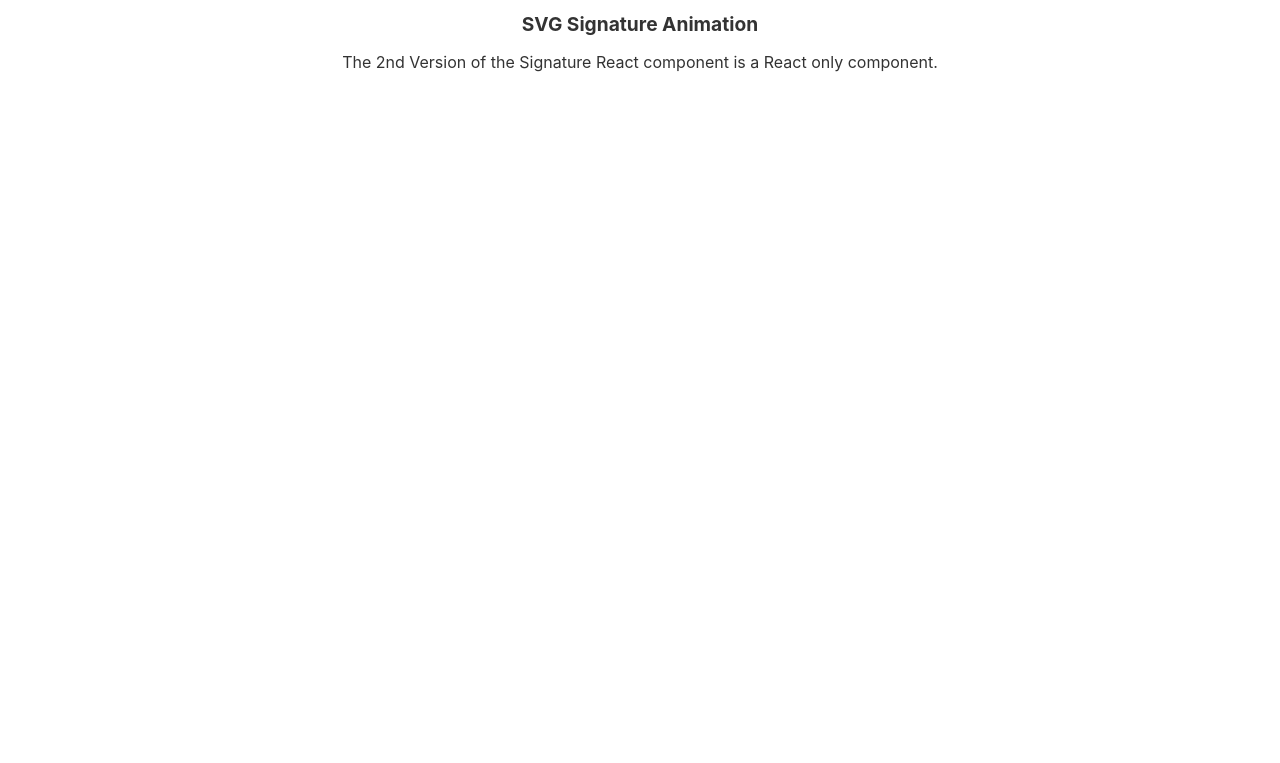
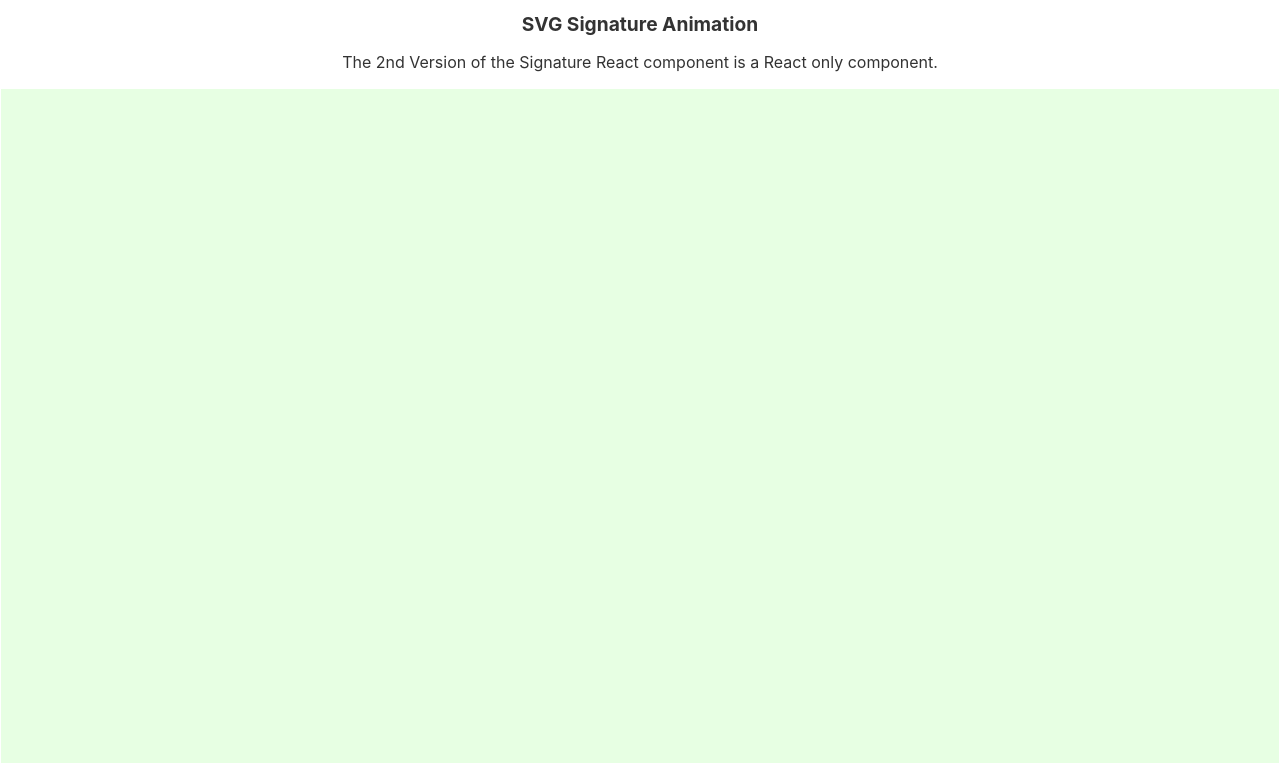
Before and after one commit to sabinamp/using-svg, a React (Create React App) app: page / in a window 1280 px wide. Shown: the part 677-1440 px from the top of the page. Built offline with nearby package versions, Linux system fonts and the light colour scheme.

Commit message:
pass properties to the SignatureR2 comp

```diff
--- a/src/components/SVGAnimContainer2.js
+++ b/src/components/SVGAnimContainer2.js
@@ -10,7 +10,7 @@
       The 2nd Version of the Signature React component is a React only component.
         </p>
 
-    <SignatureR2  /* strokewidth="2.5" fillcolor="#d6f6f2" bkgcolor="#303841" strokeopacity="1"  */ />
+    <SignatureR2 strokewidth="3" fillcolor="#1b3c59" bkgcolor="#e7ffe3" strokeopacity="1" />
   </div>
 
 );
--- a/src/components/signature/SignatureR2.css
+++ b/src/components/signature/SignatureR2.css
@@ -1,12 +1,15 @@
-.SignatureR2{
+ .SignatureR2{
   border: 1px solid white;
   height: 100vh;
   display: flex;
   justify-content: center;
   align-items: center;
-  --stroke-width: 2;
+ /*
+  --bkg-color: #e7eff3;
+  --stroke-width: 3;
   --stroke-opacity:1;
-  --stroke-color: green;
+  --stroke-color: #1b3c59; */
+  background: var(--bkg-color);
 }
 
 .SignatureR2 .anim {
--- a/src/components/signature/SignatureR2.js
+++ b/src/components/signature/SignatureR2.js
@@ -1,43 +1,36 @@
 import React, { Component } from 'react';
 import PropTypes from 'prop-types';
 import './SignatureR2.css';
-
-
-
-const svgStyle = {
-  width: '100%', /* try to fill the container but keep aspect ratio */
-  height: '100%',
-  filter: 'drop-shadow(0px 0px 1em cyan)'
-};
-const signatureStyle = {
-  width: '60vw',
-  height: '50vh',
-};
-
-const svgPathStyle = {
-  strokeWidth: '3px',
-  strokeOpacity: '1',
-  strokeLinecap: 'round',
-  stroke: 'cyan',
-};
-
+import '../CssVariableApplicator'
 
 export default class SignatureR2 extends Component {
-  /*   static propTypes = {
-      strokewidth: PropTypes.string.isRequired,
-      fillcolor: PropTypes.string.isRequired,
-      bkgcolor: PropTypes.string.isRequired,
-      strokeopacity: PropTypes.string.isRequired
-    }; */
-  constructor() {
-    super();
-    this.pathInfo = [{ path: '' },
-    { path: '' },
-    { path: '' },]
+  static propTypes = {
+    strokewidth: PropTypes.string.isRequired,
+    fillcolor: PropTypes.string.isRequired,
+    bkgcolor: PropTypes.string.isRequired,
+    strokeopacity: PropTypes.string.isRequired
+  };
+
+  constructor(props) {
+    super(props);
+
+    this.pathInfo = [
+      { path: '' },
+      { path: '' },
+      { path: '' }];
     this.path0Ref = React.createRef();
     this.path1Ref = React.createRef();
     this.path2Ref = React.createRef();
     this.signatureRef = React.createRef();
+
+    /* const { strokeopacity, fillcolor, strokewidth, bkgcolor } = props; */
+
+    this.theme = {
+      "--stroke-opacity": props.strokeopacity,
+      "--stroke-color": props.fillcolor,
+      "--stroke-width": props.strokewidth,
+      "--bkg-color": props.bkgcolor,
+    };
   }
 
   componentDidMount() {
@@ -55,12 +48,26 @@
 
     });
 
+    this.updateCSSCustomProperties(this.props);
+
     this.signatureRef.current.addEventListener('click', (e) => this.handleClick());
 
+  }
+  componentDidUpdate(prevProps) {
+    if (this.props !== prevProps) {
+      this.updateCSSCustomProperties(this.props);
+    }
   }
 
   componentWillUnmount() {
     this.signatureRef.current.removeEventListener('click', (e) => this.handleClick());
+  }
+
+  updateCSSCustomProperties = (props) => {
+    for (let customprop of Object.entries(props)) {
+      document.documentElement.style.setProperty(customprop.prop, customprop.value)
+    }
+
   }
 
   linear = x => x;
@@ -105,12 +112,21 @@
     console.log("clicked the signature id");
   }
 
+
   render() {
+    /*  let cssProperties = {};
+
+     const { strokeopacity, fillcolor, strokewidth, bkgcolor } = this.props;
+
+     cssProperties["--stroke-opacity"] = { strokeopacity };
+     cssProperties["--stroke-color"] = { fillcolor };
+     cssProperties["--stroke-width"] = { strokewidth };
+     cssProperties["--bkgcolor"] = { bkgcolor }; */
 
     return (
-      <div className="SignatureR2">
+      <div className="SignatureR2" style={this.theme} >
         <div id="signature" ref={this.signatureRef} >
-          <svg viewBox="0 -2 43 62" fill="none" xmlns="http://www.w3.org/2000/svg">
+          <svg viewBox="0 -2 43 62" width="100%" height="100%" fill="none" xmlns="http://www.w3.org/2000/svg">
             <path id="path0" ref={this.path0Ref} d="M18 12V45" stroke="black" />
             <path id="path1" ref={this.path1Ref} d="M35 4C35 4 19.5 24 19.5 28.5C19.5 33 38.5 56 38.5 56" stroke="black" />
             <path id="path2" ref={this.path2Ref}
@@ -122,3 +138,4 @@
     );
   }
 }
+/* our JavaScript and CSS are tied slightly more together now because they both need to be aware of what CSS variables we use. This is certainly a trade-off but it’s one we were willing to make. */
```
